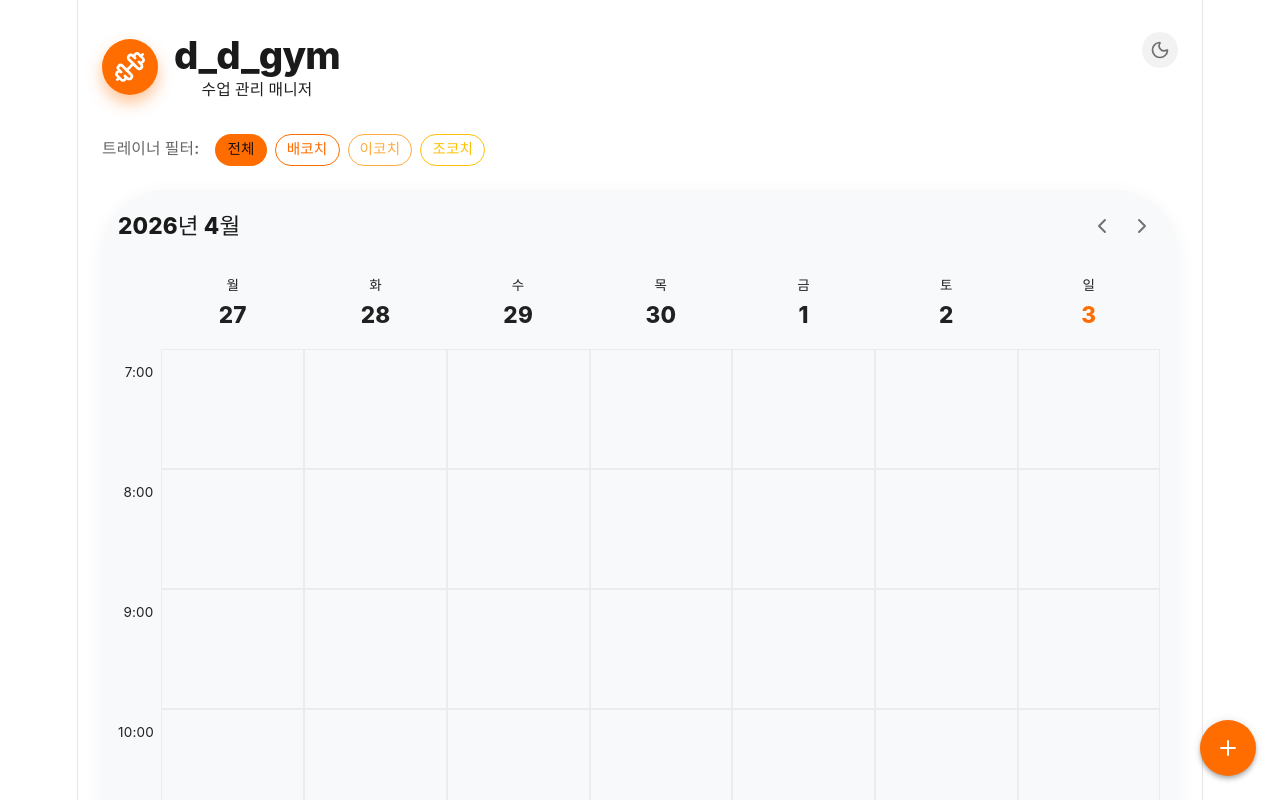
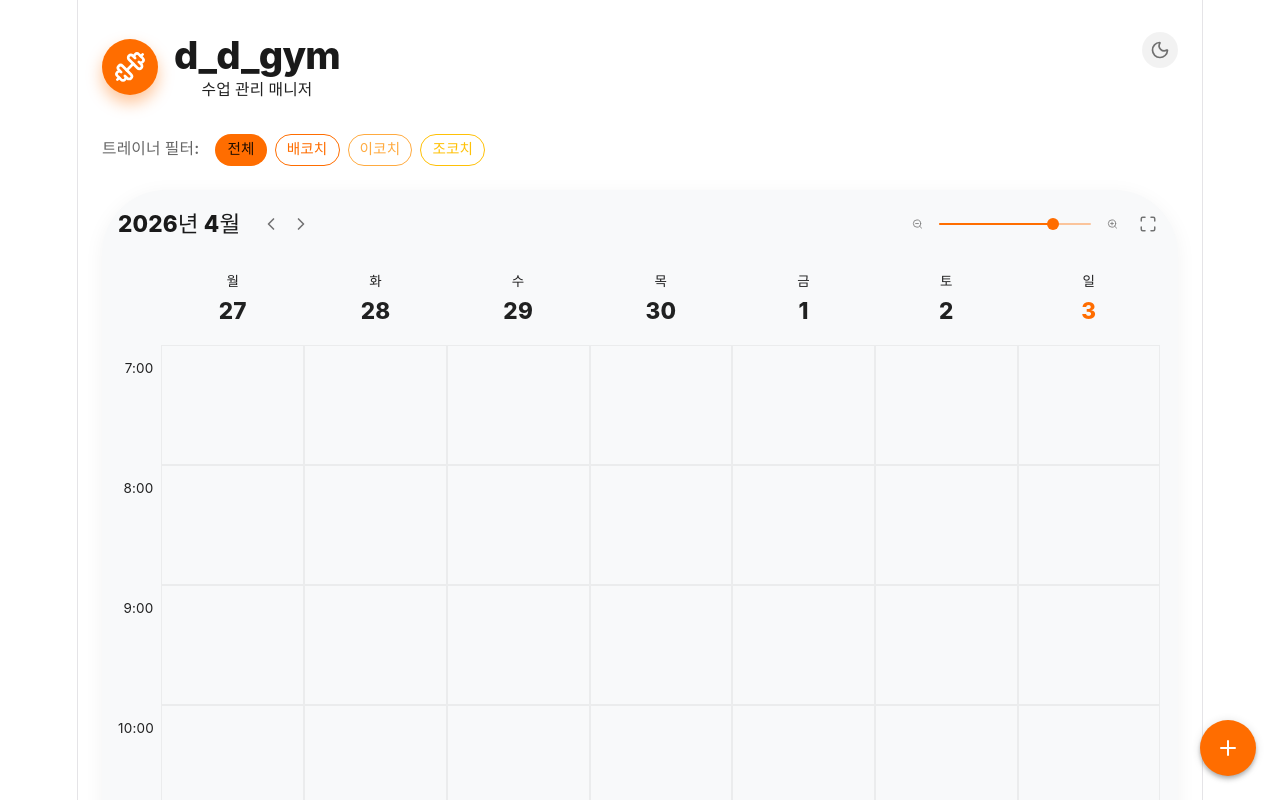
Before and after one commit to baemw930928-dotcom/d_d_gym, a React (Vite) app: page / in a window 1280 px wide. Shown: the top 800 px of the page. Built offline with nearby package versions, Linux system fonts and the light colour scheme.

Commit message:
Fix: Remove unused Stack import

```diff
--- a/src/components/Calendar.tsx
+++ b/src/components/Calendar.tsx
@@ -1,6 +1,6 @@
 import React, { useState } from 'react';
-import { Box, Typography, Paper, Grid, IconButton } from '@mui/material';
-import { ChevronLeft, ChevronRight, Plus } from 'lucide-react';
+import { Box, Typography, Paper, Grid, IconButton, Slider } from '@mui/material';
+import { ChevronLeft, ChevronRight, Plus, ZoomIn, ZoomOut, Maximize } from 'lucide-react';
 import {
   format,
   startOfWeek,
@@ -21,6 +21,7 @@ const Calendar: React.FC = () => {
   const [modalOpen, setModalOpen] = useState(false);
   const [editingClass, setEditingClass] = useState<ClassSession | null>(null);
   const [initialTime, setInitialTime] = useState<Date | undefined>();
+  const [zoom, setZoom] = useState(1); // Zoom level from 0.4 to 1.2
 
   const { classes, trainers, selectedTrainerId } = useStore();
 
@@ -45,23 +46,71 @@ const Calendar: React.FC = () => {
   };
 
   return (
-    <Paper sx={{ p: 2, borderRadius: 4, overflow: 'hidden' }}>
-      <Box sx={{ display: 'flex', justifyContent: 'space-between', alignItems: 'center', mb: 3 }}>
-        <Typography variant="h6" sx={{ fontWeight: 800 }}>
-          {format(startDate, 'yyyy년 M월', { locale: ko })}
-        </Typography>
-        <Box>
-          <IconButton onClick={() => setCurrentDate(addDays(currentDate, -7))}>
-            <ChevronLeft />
-          </IconButton>
-          <IconButton onClick={() => setCurrentDate(addDays(currentDate, 7))}>
-            <ChevronRight />
+    <Paper sx={{ p: { xs: 1, sm: 2 }, borderRadius: 4, overflow: 'hidden' }}>
+      <Box sx={{
+        display: 'flex',
+        flexDirection: { xs: 'column', sm: 'row' },
+        justifyContent: 'space-between',
+        alignItems: { xs: 'flex-start', sm: 'center' },
+        gap: 2,
+        mb: 3
+      }}>
+        <Box sx={{ display: 'flex', alignItems: 'center', gap: 1 }}>
+          <Typography variant="h6" sx={{ fontWeight: 800 }}>
+            {format(startDate, 'yyyy년 M월', { locale: ko })}
+          </Typography>
+          <Box sx={{ ml: 1 }}>
+            <IconButton onClick={() => setCurrentDate(addDays(currentDate, -7))} size="small">
+              <ChevronLeft size={20} />
+            </IconButton>
+            <IconButton onClick={() => setCurrentDate(addDays(currentDate, 7))} size="small">
+              <ChevronRight size={20} />
+            </IconButton>
+          </Box>
+        </Box>
+
+        {/* Zoom Controls */}
+        <Box sx={{
+          display: 'flex',
+          flexDirection: 'row',
+          alignItems: 'center',
+          gap: 2,
+          width: { xs: '100%', sm: 250 },
+          px: { xs: 1, sm: 0 }
+        }}>
+          <ZoomOut size={18} color="gray" />
+          <Slider
+            size="small"
+            value={zoom}
+            min={0.4}
+            max={1.2}
+            step={0.1}
+            onChange={(_, newValue) => setZoom(newValue as number)}
+            aria-label="Zoom"
+            sx={{ color: 'primary.main', flexGrow: 1 }}
+          />
+          <ZoomIn size={18} color="gray" />
+          <IconButton onClick={() => setZoom(1)} size="small" title="Reset Zoom">
+            <Maximize size={18} />
           </IconButton>
         </Box>
       </Box>
 
-      <Box sx={{ overflowX: 'auto' }}>
-        <Box sx={{ minWidth: 800 }}>
+      <Box sx={{
+        overflowX: 'auto',
+        overflowY: 'hidden',
+        WebkitOverflowScrolling: 'touch',
+        '&::-webkit-scrollbar': { height: 8 },
+        '&::-webkit-scrollbar-thumb': { bgcolor: 'rgba(0,0,0,0.1)', borderRadius: 4 }
+      }}>
+        <Box sx={{
+          minWidth: 800,
+          transform: `scale(${zoom})`,
+          transformOrigin: 'top left',
+          width: `${100 / zoom}%`,
+          transition: 'transform 0.2s ease-out, width 0.2s ease-out',
+          pb: zoom < 1 ? 0 : 4 // Add some padding when zoomed in
+        }}>
           <Grid container spacing={0}>
             {/* Time Column Header */}
             <Grid size={0.5}></Grid>
@@ -186,6 +235,7 @@ const Calendar: React.FC = () => {
           bgcolor: 'primary.main',
           color: 'white',
           boxShadow: 4,
+          zIndex: 10,
           '&:hover': { bgcolor: 'primary.dark' },
         }}
         onClick={() => {
```
